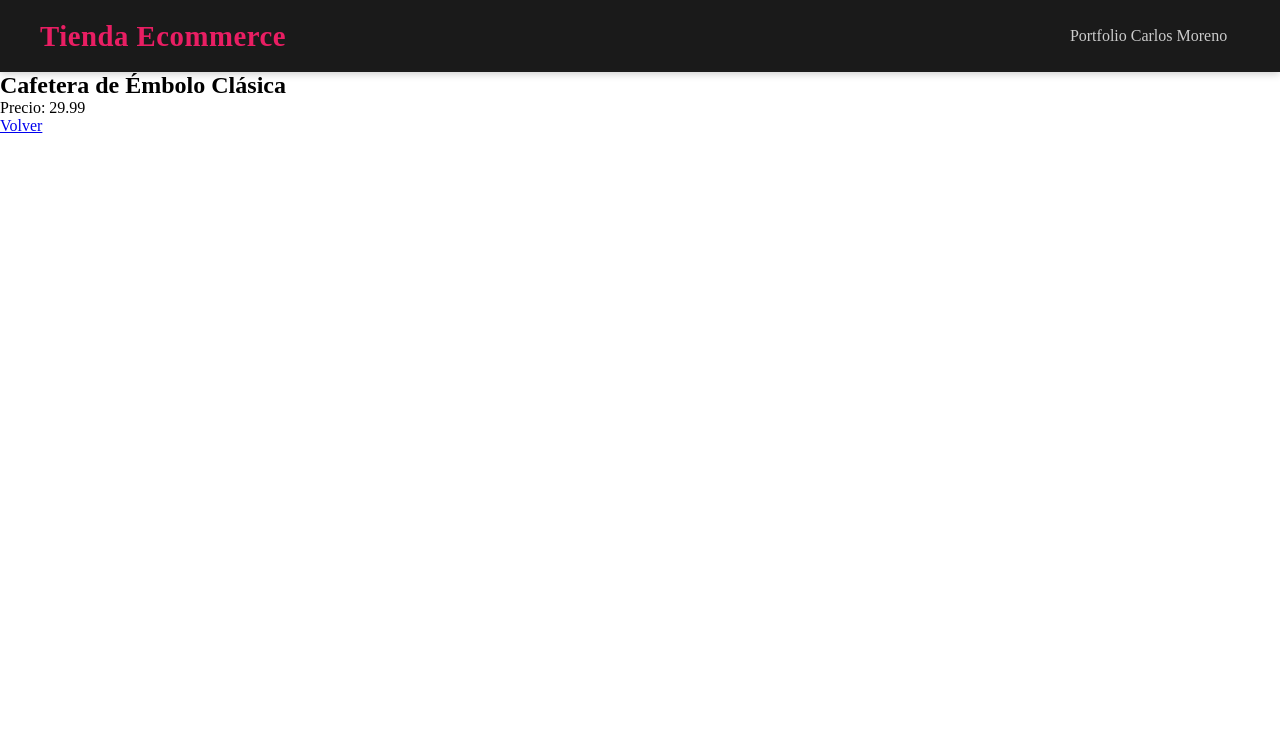
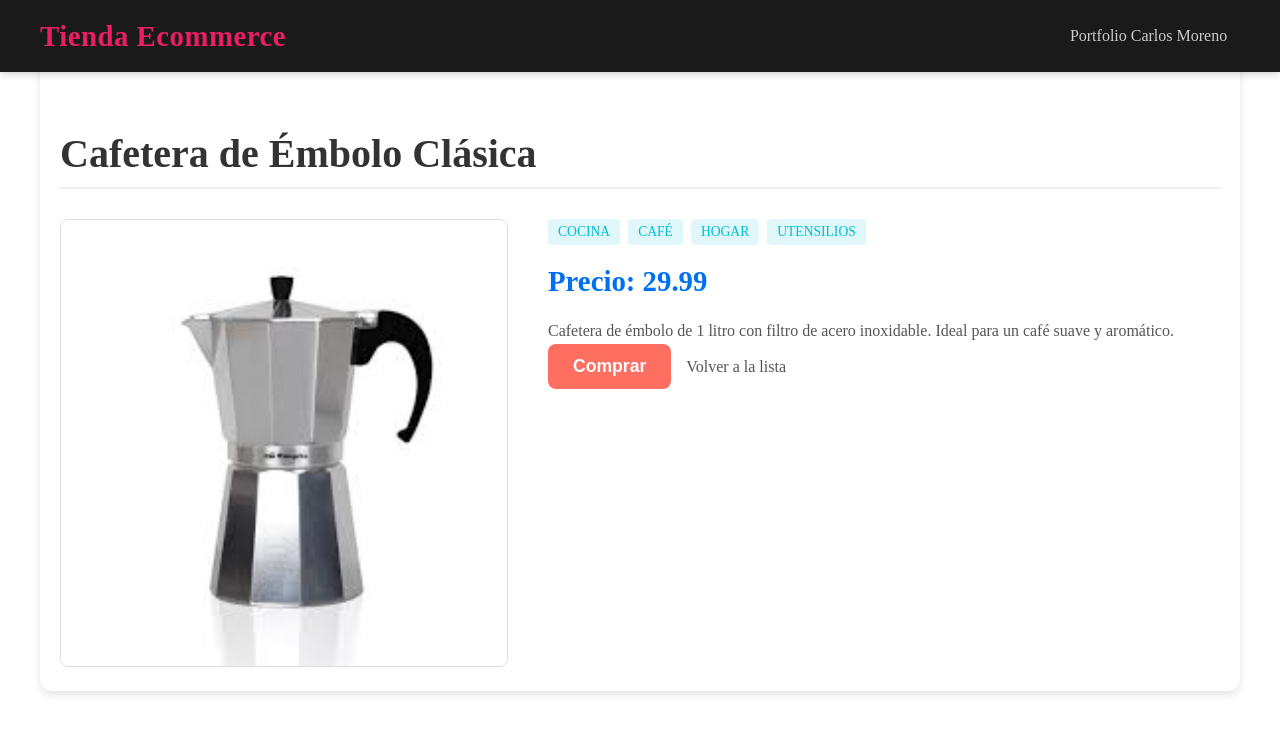
Before and after one commit to carlosmorenodev/next-tienda-ecommerce, a Next.js app: page /products/1 in a window 1280 px wide. Shown: the top 734 px of the page. Built offline with nearby package versions, Linux system fonts and the light colour scheme.

Commit message:
Añadidos estilos

```diff
--- a/src/app/globals.css
+++ b/src/app/globals.css
@@ -37,6 +37,10 @@ header {
 
   /* Sombra para darle un efecto de elevación (stickiness) */
   box-shadow: 0 2px 8px rgba(0, 0, 0, 0.2);
+  position: fixed;
+  top:0;
+  left:0;
+  z-index: 1000;
 }
 
 /* ====================================================================== */
--- a/src/app/page.jsx
+++ b/src/app/page.jsx
@@ -32,7 +32,7 @@ export default function Home() {
               width={300}
               height={300}
             />
-            <p className={styles.productCardPrice}>{product.precio}</p>
+            <p className={styles.productCardPrice}>{product.precio} €</p>
             <p className={styles.productCardDescription}>{product.descripcion}</p>
 
           </Link>
--- a/src/app/page.module.css
+++ b/src/app/page.module.css
@@ -5,7 +5,7 @@
   justify-content: space-around;
   flex-wrap: wrap;
   gap:20px;
-  padding-top: 30px;
+  padding-top: 90px;
 }
 
 /* ====================================================================== */
--- a/src/app/products/[id]/page.jsx
+++ b/src/app/products/[id]/page.jsx
@@ -3,20 +3,70 @@
 import { useParams } from 'next/navigation'
 import { products } from '@/lib/data'
 import Link from 'next/link';
+import Image from 'next/image';
+
+import styles from './page.module.css'
+
 
 const ProductPage = () => {
-    const params = useParams();
-    const product = products.find(p => p.id === Number(params.id));
+  const params = useParams();
+  const product = products.find(p => p.id === Number(params.id));
 
-    if(!product) return <p>Producto no encontrado</p>
+  if (!product) return <p>Producto no encontrado</p>
 
   return (
-    <div>
-        <h2>{product.nombre}</h2>
-        <p>Precio: {product.precio}</p>
-        <Link href={'/'}>Volver</Link>
-    </div>
+
+    <div className={styles.productPageContainer} >
+      <h2 className={styles.productPageTitle}>{product.nombre}</h2>
+
+      {/* Contenedor Flex/Grid para imagen y detalles */}
+      <div className={styles.productDetails}>
+
+        {/* 1. Columna de Imagen */}
+        <div>
+          <Image
+            className={styles.productPageImage}
+            src={product.imagen}
+            alt={product.nombre}
+            // Es mejor usar 'fill' o dejar el 'width' y 'height' para Next/Image
+            width={600}
+            height={600}
+          />
+        </div>
+
+        {/* 2. Columna de Detalles */}
+        <div>
+          <div className={styles.productPageLabelsContainer}>
+            {product.etiquetas.map((etiqueta, index) => (
+              // La 'key' debe ser única, usando índice + etiqueta es más seguro
+              <div key={`${product.id}-${index}`} className={styles.productPageLabel}>
+                {etiqueta}
+              </div>
+            ))}
+          </div>
+
+          <p className={styles.productPagePrice}>Precio: {product.precio}</p>
+
+          <p className={styles.productPageDescription}>
+            {product.descripcion}
+          </p>
+
+          {/* Contenedor para botones si quieres más control */}
+          <div>
+            <button className={styles.productPageBuyButton}>Comprar</button>
+            <Link href={'/'} className={styles.backLink}>
+              Volver a la lista
+            </Link>
+          </div>
+
+
+
+        </div>
+
+      </div>
+    </div >
+
+
   )
 }
-
 export default ProductPage
--- /dev/null
+++ b/src/app/products/[id]/page.module.css
@@ -0,0 +1,110 @@
+/* page.module.css */
+
+.productPageContainer {
+    /* Estilo para el <div> principal si lo envuelves */
+    max-width: 1200px;
+    margin: 40px auto; /* Centrar y añadir espacio superior/inferior */
+    padding: 20px;
+    background-color: #ffffff; /* Fondo blanco */
+    border-radius: 12px; /* Esquinas redondeadas */
+    box-shadow: 0 4px 8px rgba(0, 0, 0, 0.1); /* Sombra suave */
+    padding-top: 90px;
+}
+
+/* Layout principal usando Grid o Flexbox para la imagen y detalles */
+.productDetails {
+    display: grid;
+    /* Dos columnas: una para la imagen y otra para los detalles */
+    grid-template-columns: 1fr 1.5fr;
+    gap: 40px;
+    align-items: flex-start; /* Alinear el contenido en la parte superior */
+    padding-top: 20px;
+}
+
+/* Responsividad para móviles */
+@media (max-width: 768px) {
+    .productDetails {
+        grid-template-columns: 1fr; /* Una sola columna en móvil */
+    }
+    .productPageContainer {
+        margin: 20px;
+    }
+}
+
+
+.productPageTitle {
+    font-size: 2.5em; /* Tamaño grande para el nombre */
+    color: #333;
+    margin-bottom: 10px;
+    border-bottom: 2px solid #eee;
+    padding-bottom: 10px;
+}
+
+.productPageDescription {
+    line-height: 1.6; /* Mejorar legibilidad */
+    color: #555;
+    margin-top: 20px;
+}
+
+.productPageImage {
+    width: 100%; /* Ocupar todo el espacio de su columna */
+    height: auto;
+    object-fit: contain; /* Asegura que la imagen completa se vea sin recortar */
+    border-radius: 8px;
+    border: 1px solid #ddd;
+}
+
+.productPagePrice {
+    font-size: 1.8em;
+    font-weight: bold;
+    color: #0070f3; /* Color primario para destacar el precio */
+    margin: 20px 0;
+}
+
+.productPageLabelsContainer {
+    display: flex;
+    flex-wrap: wrap; /* Permitir que las etiquetas salten de línea */
+    gap: 8px;
+    margin-bottom: 20px;
+}
+
+.productPageLabel {
+    padding: 5px 10px;
+    background-color: #e0f7fa; /* Fondo suave */
+    color: #00bcd4; /* Color de texto que contraste */
+    border-radius: 4px;
+    font-size: 0.85em;
+    font-weight: 500;
+    text-transform: uppercase;
+}
+
+/* Botón de Comprar */
+.productPageBuyButton {
+    background-color: #ff6f61; /* Un color llamativo para la acción principal */
+    color: white;
+    border: none;
+    padding: 12px 25px;
+    font-size: 1.1em;
+    font-weight: bold;
+    border-radius: 8px;
+    cursor: pointer;
+    transition: background-color 0.3s ease;
+    margin-right: 15px; /* Separación del enlace de Volver */
+}
+
+.productPageBuyButton:hover {
+    background-color: #e65c50; /* Oscurecer al pasar el ratón */
+}
+
+/* Enlace de Volver (Link) */
+.backLink {
+    color: #555;
+    text-decoration: none;
+    font-size: 1em;
+    padding: 12px 0; /* Para alinear verticalmente con el botón */
+}
+
+.backLink:hover {
+    text-decoration: underline;
+    color: #333;
+}
```
